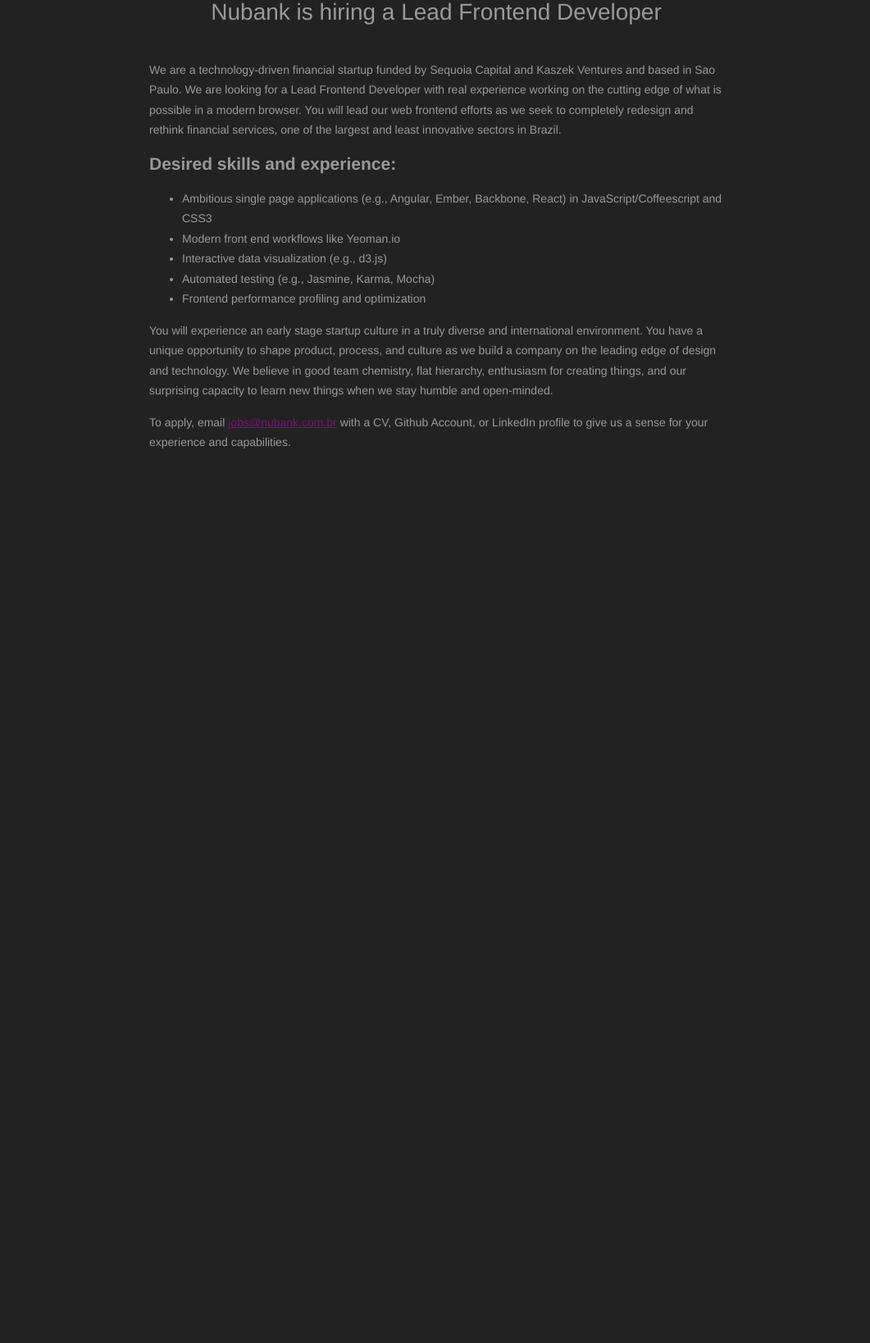
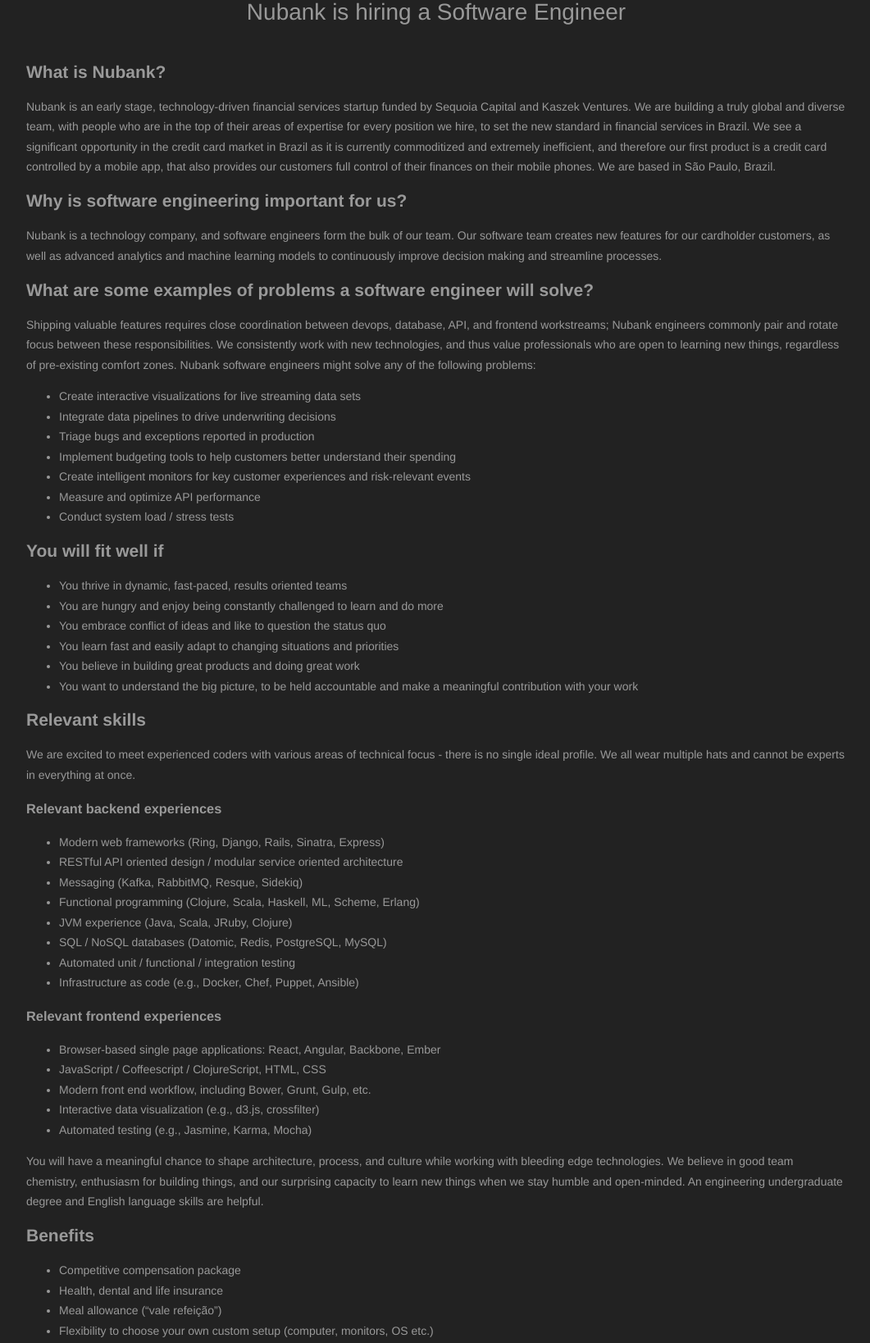
Before and after one commit to ura1a/jobs, a website: page dist/index.html in a window 1280 px wide. Shown: the part 160-1798 px from the top of the page at 82% size, without its empty margins (108-1169 px from the left). Before the commit the page ends 800 px from the top, so only its background shows below. Drawn offline with Linux system fonts and the light colour scheme.

Commit message:
New build

```diff
--- a/dist/index.html
+++ b/dist/index.html
@@ -9,29 +9,89 @@
 
     <!-- Place favicon.ico and apple-touch-icon.png in the root directory -->
 
-        <link rel="stylesheet" href="styles/49ffbee0.main.css">
+        <link rel="stylesheet" href="styles/f7805b39.main.css">
 </head>
 
 <body>
-  <div id="logo"><img src="images/dca08689.nuLogo.png"></div>
-  <h1>Nubank is hiring a Lead Frontend Developer</h1>
+  <div id="logo"><img src="images/24d42596.nuLogo.png"></div>
+  <h1>Nubank is hiring a Software Engineer</h1>
 
 <div id="detail">
 
-    <p>We are a technology-driven financial startup funded by Sequoia Capital and Kaszek Ventures and based in Sao Paulo. We are looking for a Lead Frontend Developer with real experience working on the cutting edge of what is possible in a modern browser. You will lead our web frontend efforts as we seek to completely redesign and rethink financial services, one of the largest and least innovative sectors in Brazil.</p>
+<h2>What is Nubank?</h2>
+<p>Nubank is an early stage, technology-driven financial services startup funded by Sequoia Capital and Kaszek Ventures. We are building a truly global and diverse team, with people who are in the top of their areas of expertise for every position we hire, to set the new standard in financial services in Brazil. We see a significant opportunity in the credit card market in Brazil as it is currently commoditized and extremely inefficient, and therefore our first product is a credit card controlled by a mobile app, that also provides our customers full control of their finances on their mobile phones.  We are based in São Paulo, Brazil.</p>
 
-    <h2>Desired skills and experience:</h2>
-    <ul>
-      <li>Ambitious single page applications (e.g., Angular, Ember, Backbone, React) in JavaScript/Coffeescript and CSS3</li>
-      <li>Modern front end workflows like Yeoman.io</li>
-      <li>Interactive data visualization (e.g., d3.js)</li>
-      <li>Automated testing (e.g., Jasmine, Karma, Mocha)</li>
-      <li>Frontend performance profiling and optimization</li>
-    </ul>
+<h2>Why is software engineering important for us?</h2>
+<p>Nubank is a technology company, and software engineers form the bulk of our team.  Our software team creates new features for our cardholder customers, as well as advanced analytics and machine learning models to continuously improve decision making and streamline processes.</p>
 
-    <p>You will experience an early stage startup culture in a truly diverse and international environment. You have a unique opportunity to shape product, process, and culture as we build a company on the leading edge of design and technology.  We believe in good team chemistry, flat hierarchy, enthusiasm for creating things, and our surprising capacity to learn new things when we stay humble and open-minded.</p>
+<h2>What are some examples of problems a software engineer will solve?</h2>
+<p>Shipping valuable features requires close coordination between devops, database, API, and frontend workstreams; Nubank engineers commonly pair and rotate focus between these responsibilities.  We consistently work with new technologies, and thus value professionals who are open to learning new things, regardless of pre-existing comfort zones.  Nubank software engineers might solve any of the following problems:</p>
+<ul>
+  <li>Create interactive visualizations for live streaming data sets</li>
+  <li>Integrate data pipelines to drive underwriting decisions</li>
+  <li>Triage bugs and exceptions reported in production</li>
+  <li>Implement budgeting tools to help customers better understand their spending</li>
+  <li>Create intelligent monitors for key customer experiences and risk-relevant events</li>
+  <li>Measure and optimize API performance</li>
+  <li>Conduct system load / stress tests</li>
+</ul>
 
-    <p>To apply, email <a target="_new" href="mailto:jobs@nubank.com.br">jobs@nubank.com.br</a> with a CV, Github Account, or LinkedIn profile to give us a sense for your experience and capabilities.</p>
+<h2>You will fit well if</h2>
+<ul>
+  <li>You thrive in dynamic, fast-paced, results oriented teams</li>
+  <li>You are hungry and enjoy being constantly challenged to learn and do more</li>
+  <li>You embrace conflict of ideas and like to question the status quo</li>
+  <li>You learn fast and easily adapt to changing situations and priorities</li>
+  <li>You believe in building great products and doing great work</li>
+  <li>You want to understand the big picture, to be held accountable and make a meaningful contribution with your work</li>
+</ul>
+
+
+<h2>Relevant skills</h2>
+<p>We are excited to meet experienced coders with various areas of technical focus - there is no single ideal profile. We all wear multiple hats and cannot be experts in everything at once.</p>
+
+<h3>Relevant backend experiences</h3>
+<ul>
+  <li>Modern web frameworks (Ring, Django, Rails, Sinatra, Express)</li>
+  <li>RESTful API oriented design / modular service oriented architecture</li>
+  <li>Messaging (Kafka, RabbitMQ, Resque, Sidekiq)</li>
+  <li>Functional programming (Clojure, Scala, Haskell, ML, Scheme, Erlang)</li>
+  <li>JVM experience (Java, Scala, JRuby, Clojure)</li>
+  <li>SQL / NoSQL databases (Datomic, Redis, PostgreSQL, MySQL)</li>
+  <li>Automated unit / functional / integration testing</li>
+  <li>Infrastructure as code (e.g., Docker, Chef, Puppet, Ansible)</li>
+</ul>
+
+<h3>Relevant frontend experiences</h3>
+<ul>
+  <li>Browser-based single page applications: React, Angular, Backbone, Ember</li>
+  <li>JavaScript / Coffeescript / ClojureScript, HTML, CSS</li>
+  <li>Modern front end workflow, including Bower, Grunt, Gulp, etc.</li>
+  <li>Interactive data visualization (e.g., d3.js, crossfilter)</li>
+  <li>Automated testing (e.g., Jasmine, Karma, Mocha)</li>
+</ul>
+
+<p>You will have a meaningful chance to shape architecture, process, and culture while working with bleeding edge technologies.  We believe in good team chemistry, enthusiasm for building things, and our surprising capacity to learn new things when we stay humble and open-minded.  An engineering undergraduate degree and English language skills are helpful.</p>
+
+
+<h2>Benefits</h2>
+<ul>
+  <li>Competitive compensation package</li>
+  <li>Health, dental and life insurance</li>
+  <li>Meal allowance (“vale refeição”)</li>
+  <li>Flexibility to choose your own custom setup (computer, monitors, OS etc.)</li>
+</ul>
+
+<h2>How to apply</h2>
+<p>Please email <a href="mailto:jobs@nubank.com.br">jobs@nubank.com.br</a> before July 15th, 2014 and include:</p>
+<ul>
+  <li>Software Engineer” in the subject</li>
+  <li>Your CV or Linkedin profile and contact info</li>
+  <li>Any other relevant online profiles you may have (Twitter, Github, blog, etc.)</li>
+  <li>2-3 paragraphs on why you would be a good fit for this role</li>
+</ul>
+
+<p>All applications will be reviewed and if you are a good fit you will be contacted within 48 hours of applying. Please note that applications without a cover letter won’t be considered.</p>
 
 </div>
 
--- a/dist/styles/49ffbee0.main.css
+++ /dev/null
@@ -1 +0,0 @@
-body{background-color:#222;font-size:14px;font-family:Helvetica Neue,Helvetica,Arial;color:#999;line-height:1.75em}a{color:#71166a}a:hover{color:#801877}h1{font-weight:500;font-size:28px;text-align:center}#detail{padding-top:1%;max-width:700px;margin:0 auto}#logo{padding-top:2%;text-align:center;margin:0 auto}#logo img{width:200px;margin-top:20px}
--- /dev/null
+++ b/dist/styles/f7805b39.main.css
@@ -0,0 +1 @@
+body{background-color:#222;font-size:14px;font-family:Helvetica Neue,Helvetica,Arial;color:#999;line-height:1.75em}a{color:#71166a}a:hover{color:#801877}h1{font-weight:500;font-size:28px;text-align:center}#detail{padding-top:1%;max-width:1000px;margin:0 auto}#logo{padding-top:2%;text-align:center;margin:0 auto}#logo img{width:200px;margin-top:20px}
```
Also changed, not shown: dist/images/24d42596.nuLogo.png (added), dist/images/dca08689.nuLogo.png (deleted).
